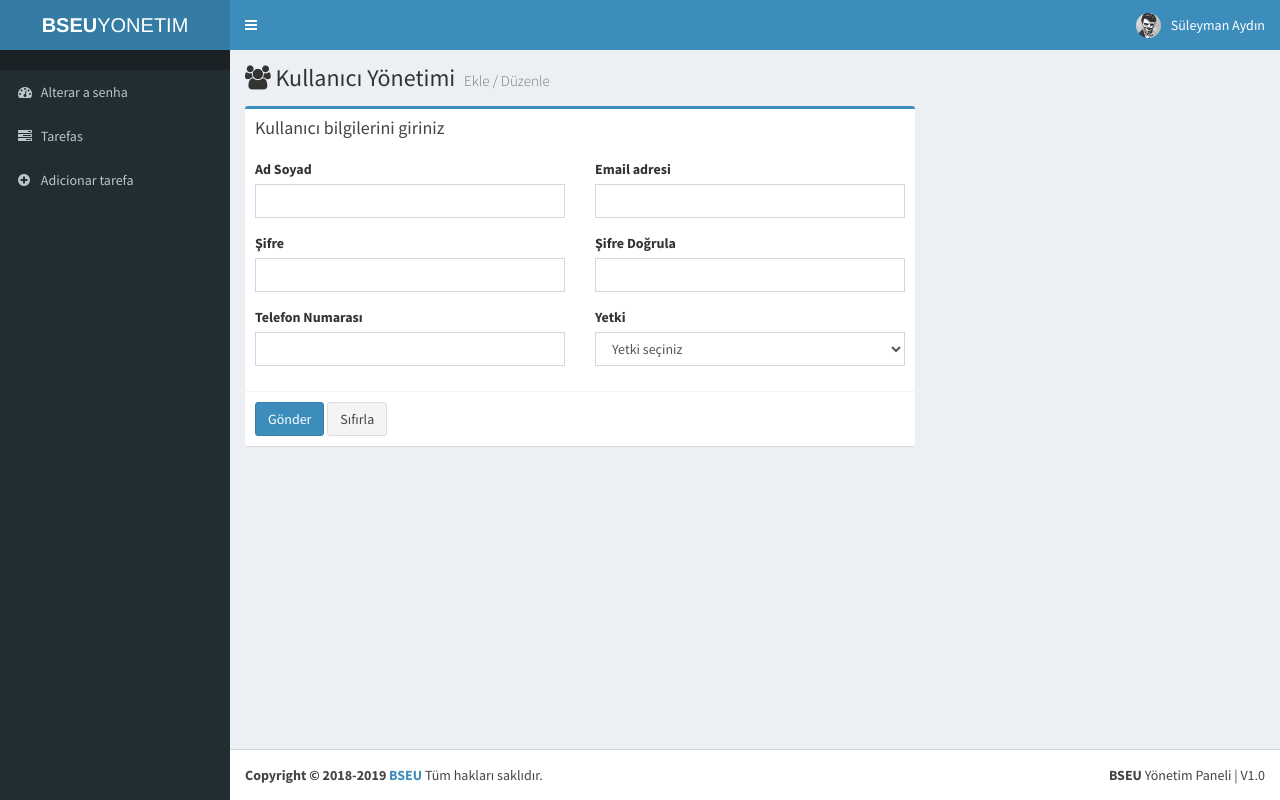
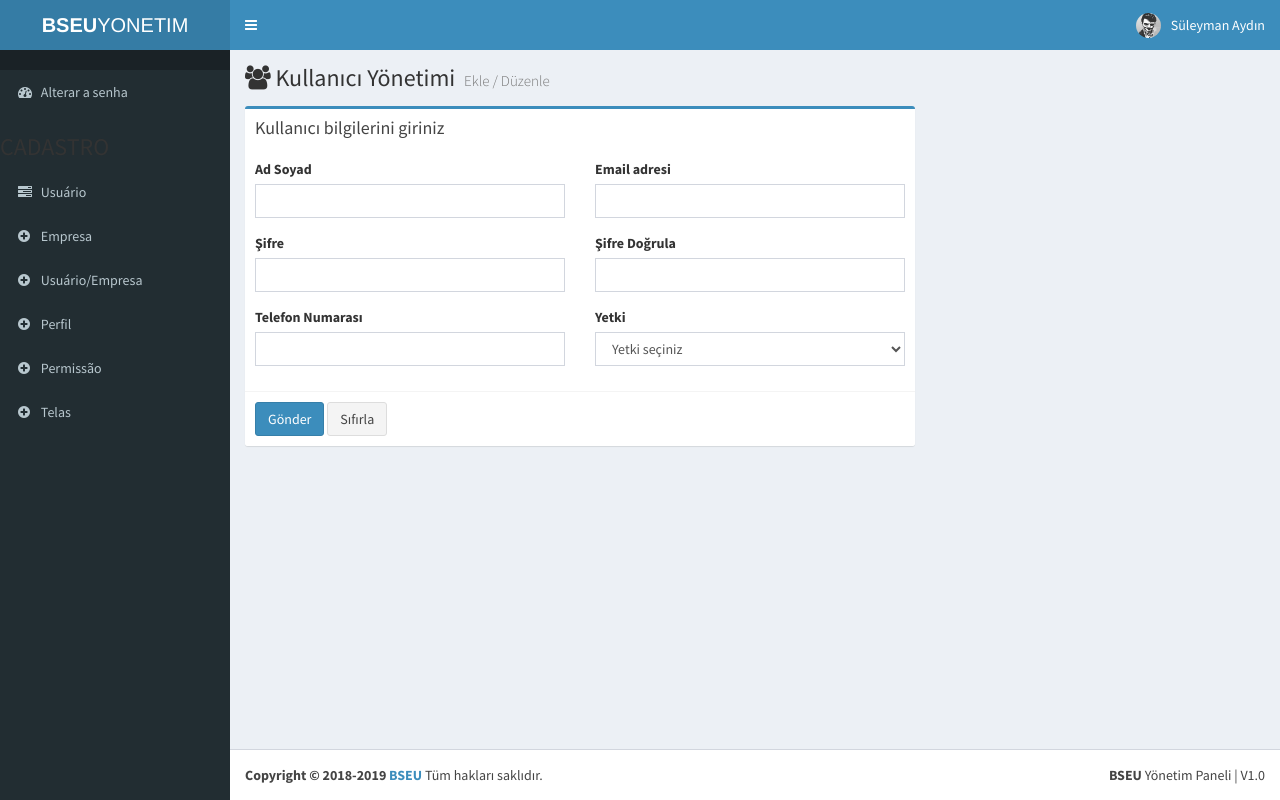
Before and after one commit to leoharley/qualicad, a CodeIgniter app: page /database/index.php/admin/addNew in a window 1280 px wide. Run offline with CodeIgniter, Linux system fonts and the light colour scheme; a user stored in the database is signed in; data comes from the database, SQL or seed files in the repository; some libraries are stand-ins or nearby versions.

Commit message:
Atualização

```diff
--- a/application/views/includes/header.php
+++ b/application/views/includes/header.php
@@ -131,21 +131,43 @@
             if($role == ROLE_ADMIN || $role == ROLE_MANAGER)
             {
             ?>
-
+<h3>CADASTRO</h3>
             <li class="treeview">
               <a href="<?php echo base_url(); ?>tasks">
                 <i class="fa fa-tasks"></i>
-                <span>Tarefas</span>
+                <span>Usuário</span>
               </a>
             </li>
             <li class="treeview">
               <a href="<?php echo base_url(); ?>addNewTask">
                 <i class="fa fa-plus-circle"></i>
-                <span>Adicionar tarefa</span>
+                <span>Empresa</span>
               </a>
             </li>
-
-
+            <li class="treeview">
+                <a href="<?php echo base_url(); ?>addNewTask">
+                    <i class="fa fa-plus-circle"></i>
+                    <span>Usuário/Empresa</span>
+                </a>
+            </li>
+            <li class="treeview">
+                <a href="<?php echo base_url(); ?>addNewTask">
+                    <i class="fa fa-plus-circle"></i>
+                    <span>Perfil</span>
+                </a>
+            </li>
+            <li class="treeview">
+                <a href="<?php echo base_url(); ?>addNewTask">
+                    <i class="fa fa-plus-circle"></i>
+                    <span>Permissão</span>
+                </a>
+            </li>
+            <li class="treeview">
+                <a href="<?php echo base_url(); ?>addNewTask">
+                    <i class="fa fa-plus-circle"></i>
+                    <span>Telas</span>
+                </a>
+            </li>
 
                   <?php
             }
```
